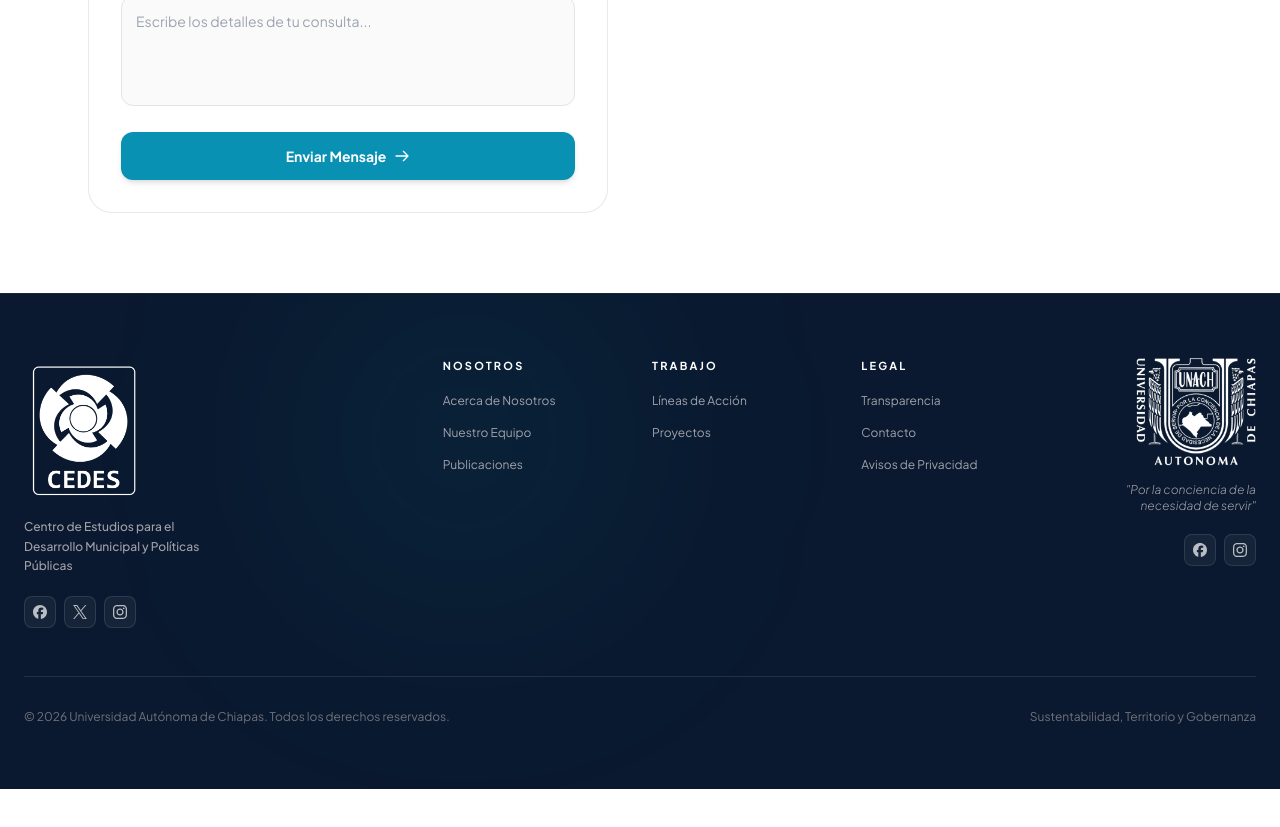
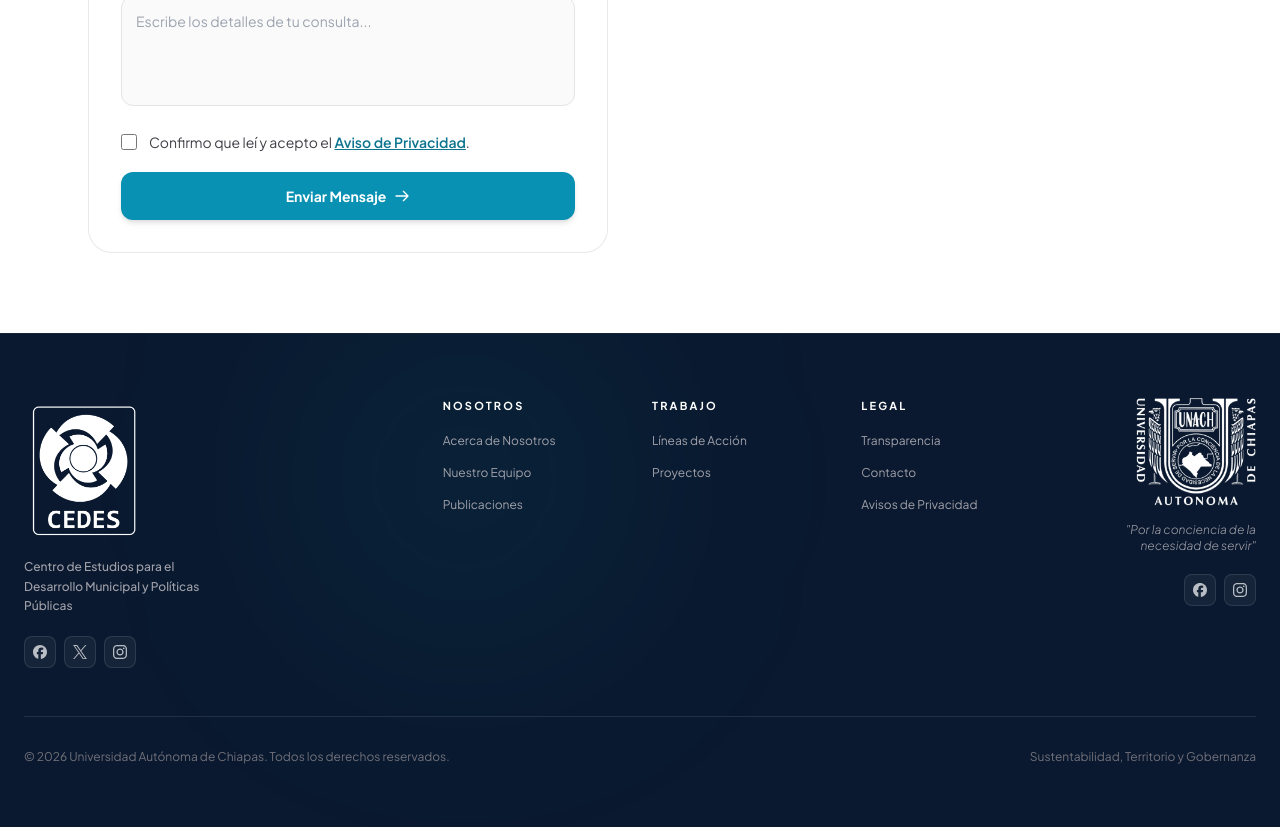
Before and after one commit to DVRKHz/STG, a React (Vite) app: page /contacto in a window 1280 px wide. Shown: the part 1040-1867 px from the top of the page. Before the commit the page ends 1829 px from the top, so only its background shows below. Built offline with nearby package versions, Linux system fonts and the light colour scheme.

Commit message:
Contacto: Añadido checkbox de aviso de privacidad

```diff
--- a/src/pages/Contacto.tsx
+++ b/src/pages/Contacto.tsx
@@ -24,6 +24,7 @@ export const Contacto = () => {
     mensaje: "",
   });
 
+  const [privacyNoticeAccepted, setPrivacyNoticeAccepted] = useState(false);
   const [file, setFile] = useState<File | null>(null);
   const [isDragging, setIsDragging] = useState(false);
   const [status, setStatus] = useState<StatusState>({
@@ -86,6 +87,7 @@ export const Contacto = () => {
 
   const resetForm = () => {
     setFormData({ nombre: "", email: "", asunto: "", mensaje: "" });
+    setPrivacyNoticeAccepted(false);
     setFile(null);
     if (fileInputRef.current) fileInputRef.current.value = "";
   };
@@ -98,6 +100,7 @@ export const Contacto = () => {
     Object.keys(formData).forEach((key) =>
       dataToSend.append(key, formData[key as keyof FormDataState])
     );
+    dataToSend.append("acepta_aviso_privacidad", privacyNoticeAccepted ? "Sí" : "No");
 
     if (file) dataToSend.append("adjunto", file);
 
@@ -292,6 +295,31 @@ export const Contacto = () => {
                   />
                 </div>
 
+                <label htmlFor="acepta-aviso-privacidad" className="flex items-start gap-3 text-sm text-zinc-700 cursor-pointer">
+                  <input
+                    id="acepta-aviso-privacidad"
+                    name="acepta_aviso_privacidad"
+                    type="checkbox"
+                    value="Sí"
+                    checked={privacyNoticeAccepted}
+                    onChange={(e) => setPrivacyNoticeAccepted(e.target.checked)}
+                    required
+                    className="mt-0.5 h-4 w-4 shrink-0 accent-cyan-600"
+                  />
+                  <span>
+                    Confirmo que leí y acepto el{" "}
+                    <a
+                      href="https://www.unach.mx/avisos-de-privacidad"
+                      target="_blank"
+                      rel="noopener noreferrer"
+                      className="font-semibold text-cyan-700 underline hover:text-cyan-800"
+                    >
+                      Aviso de Privacidad
+                    </a>
+                    .
+                  </span>
+                </label>
+
                 <button
                   type="submit"
                   disabled={status.loading}
```
